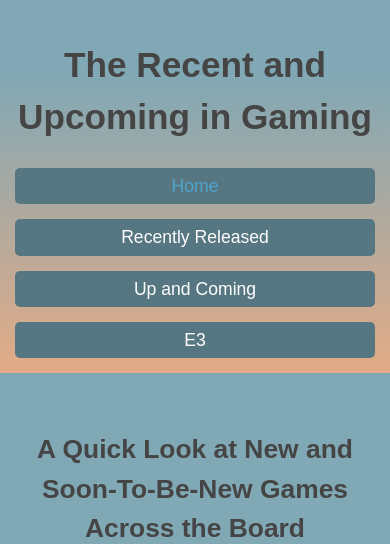
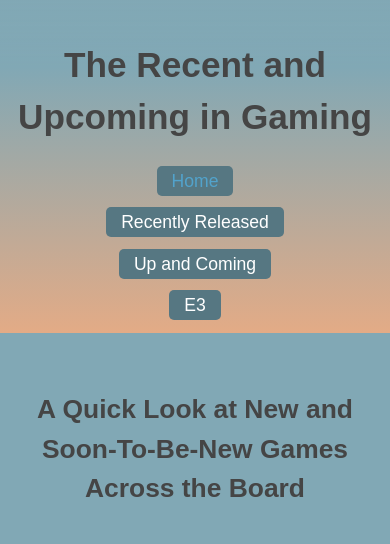
Before and after one commit to sburns97/WebMiniProj, a plain HTML site: page index.html in a window 390 px wide. Shown: the top 544 px of the page. Drawn offline with Linux system fonts and the light colour scheme.

Commit message:
Update style.css

```diff
--- a/style.css
+++ b/style.css
@@ -79,7 +79,7 @@ color: #52A3CC;
 }
 
 .naver a{
-        display: block;
+        display: inline;
 	color: white;
 	text-decoration: none;
 	text-align: center;
@@ -181,7 +181,7 @@ color: #52A3CC;
 	.main-wrapper,
 	.main-nav li,
 	.main-logo,
-	.col, .naver,
+	.col, .col2, .naver,
 	.feat-img {
 		width: initial;
 		height: initial;
@@ -199,7 +199,4 @@ color: #52A3CC;
 	.feat-img {
 		width: 100%;
 	}
-	.extra-content {
-		display: none;
-	}
 }
```
